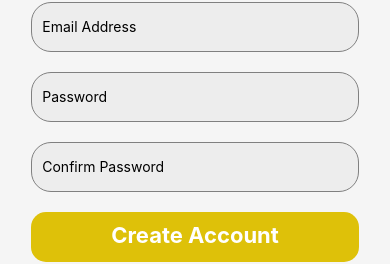
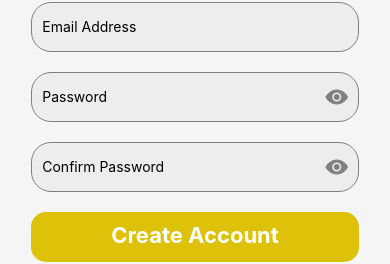
Before and after one commit to puja110/BudgetBuy, a React Native app: screen /SignUp in a window 390 px wide. Shown: the part 405-669 px from the top of the page. Built offline with nearby package versions, Linux system fonts and the light colour scheme.

Commit message:
flexbox fixes, other minor changes in login and signup pages

```diff
--- a/Screens/ForgotPassword.js
+++ b/Screens/ForgotPassword.js
@@ -67,7 +67,10 @@ export default function ForgotPassword({ navigation }) {
             </View>
             <TouchableOpacity
               style={styles.forgotPasswordButton}
-              onPress={()=> navigation.push('Login')}>
+              onPress={()=> {
+                alert("Reset password successfully!")
+                navigation.push('Login')
+              }}>
               <Text style={styles.forgotPasswordButtonText}>Submit</Text>
             </TouchableOpacity>
           </View>
@@ -109,10 +112,12 @@ const styles = StyleSheet.create({
     height: 50,
     borderColor: "gray",
     borderWidth: 0.8,
-    marginBottom: 20,
     paddingHorizontal: 15,
     borderRadius: 20,
     backgroundColor: "#ededed",
+    alignSelf: 'center',
+    justifyContent: 'center',
+    alignContent: 'center'
   },
   forgotPasswordButton: {
     height: 50,
@@ -139,10 +144,11 @@ const styles = StyleSheet.create({
   inputTextContainer: {
     display: 'flex',
     flexDirection: 'row',
+    marginBottom: 20,
   },
   passwordIcon: {
     position: 'absolute',
-    right: 14,
-    top: 14,
+    right: 10,
+    alignSelf: 'center',
   }
 });
--- a/Screens/LoginScreen.tsx
+++ b/Screens/LoginScreen.tsx
@@ -1,4 +1,4 @@
-import React from "react";
+import React, { useState }  from "react";
 import {
   View,
   Text,
@@ -9,8 +9,11 @@ import {
   Image,
 } from "react-native";
 import { SafeAreaView } from "react-native-safe-area-context";
+import Ionicons from '@expo/vector-icons/Ionicons'
 
 export default function LoginScreen({ navigation }) {
+
+  const [hidePassword, setHidePassword] = useState(true);
 
   return (
     <SafeAreaView style={styles.container}>
@@ -29,11 +32,22 @@ export default function LoginScreen({ navigation }) {
               placeholder="Email"
               keyboardType="email-address"
             />
-            <TextInput
-              style={styles.input}
-              placeholder="Password"
-              secureTextEntry={true}
-            />
+            <View style={styles.inputTextContainer}>
+              <TextInput
+                style={styles.input}
+                placeholder="Password"
+                secureTextEntry={hidePassword}
+              />
+              <TouchableOpacity
+                style={styles.passwordIcon}
+                onPress={() => setHidePassword(!hidePassword)}>
+                <Ionicons
+                  size={24}
+                  color='gray'
+                  name={hidePassword ? 'eye' : 'eye-off'}
+                />
+              </TouchableOpacity>
+            </View>
 
             <View style={styles.forgotPasswordContainer}>
               <TouchableOpacity onPress={()=> navigation.push('ForgotPassword')}>
@@ -145,7 +159,7 @@ const styles = StyleSheet.create({
     width: '100%',
     height: 50,
     borderColor: "gray",
-    borderWidth: 0.8,
+    borderWidth: 0.5,
     marginTop: 16,
     marginBottom: 10,
     paddingHorizontal: 15,
@@ -191,8 +205,8 @@ const styles = StyleSheet.create({
     justifyContent: 'space-between'
   },
   loginOptionsImage: {
-    width: 40,
-    height: 40
+    width: 35,
+    height: 35,
   },
   noAccountView: {
     flexDirection: "row",
@@ -201,10 +215,18 @@ const styles = StyleSheet.create({
   },
   iconButtons : {
     borderColor: 'DEDED9',
-    backgroundColor: "#ededed",
-    borderWidth: 1,
-    borderRadius: 10,
-    paddingHorizontal: 15,
-    paddingVertical: 3
+    backgroundColor: "#edebeb",
+    borderRadius: 15,
+    paddingHorizontal: 16,
+    paddingVertical: 6
+  },
+  inputTextContainer: {
+    display: 'flex',
+    flexDirection: 'row',
+  },
+  passwordIcon: {
+    position: 'absolute',
+    right: 10,
+    alignSelf: 'center',
   }
 });
--- a/Screens/SignUpScreen.tsx
+++ b/Screens/SignUpScreen.tsx
@@ -1,4 +1,4 @@
-import React from "react";
+import React, { useState }  from "react";
 import {
   View,
   Text,
@@ -9,8 +9,12 @@ import {
   Image,
 } from "react-native";
 import { SafeAreaView } from "react-native-safe-area-context";
+import Ionicons from '@expo/vector-icons/Ionicons'
 
 export default function SignUpScreen({ navigation }) {
+
+  const [hidePassword, setHidePassword] = useState(true);
+  const [hideConfirmPassword, setHideConfirmPassword] = useState(true);
 
   return (
     <SafeAreaView style={styles.container}>
@@ -40,16 +44,39 @@ export default function SignUpScreen({ navigation }) {
               style={styles.input}
               placeholder="Email Address"
             />
+            <View style={styles.inputTextContainer}>
               <TextInput
-              style={styles.input}
+                style={styles.inputPassword}
                 placeholder="Password"
-              secureTextEntry={true}
+                secureTextEntry={hidePassword}
               />
+              <TouchableOpacity
+                style={styles.passwordIcon}
+                onPress={() => setHidePassword(!hidePassword)}
+                >
+                <Ionicons
+                  size={24}
+                  color='gray'
+                  name={hidePassword ? 'eye' : 'eye-off'}
+                />
+              </TouchableOpacity>
+            </View>
+            <View style={styles.inputTextContainer}>
               <TextInput
-              style={styles.input}
+                style={styles.inputPassword}
                 placeholder="Confirm Password"
-              secureTextEntry={true}
+                secureTextEntry={hideConfirmPassword}
               />
+              <TouchableOpacity
+                style={styles.passwordIcon}
+                onPress={() => setHideConfirmPassword(!hideConfirmPassword)}>
+                <Ionicons
+                  size={24}
+                  color='gray'
+                  name={hideConfirmPassword ? 'eye' : 'eye-off'}
+                />
+              </TouchableOpacity>
+            </View>
             <TouchableOpacity style={styles.createAccountButton} onPress={()=> {
               alert("Account created successfully!")
               navigation.push('Login')
@@ -118,6 +145,15 @@ const styles = StyleSheet.create({
     borderRadius: 20,
     backgroundColor: "#ededed",
   },
+  inputPassword: {
+    width: "100%",
+    height: 50,
+    borderColor: "gray",
+    borderWidth: 0.8,
+    paddingHorizontal: 10,
+    borderRadius: 20,
+    backgroundColor: "#ededed",
+  },
   createAccountButton: {
     height: 50,
     backgroundColor: "#DEC109",
@@ -135,5 +171,15 @@ const styles = StyleSheet.create({
     paddingTop: 14,
     justifyContent: "center",
     paddingBottom: 10,
+  },
+  inputTextContainer: {
+    display: 'flex',
+    flexDirection: 'row',
+    marginBottom: 20,
+  },
+  passwordIcon: {
+    position: 'absolute',
+    right: 10,
+    alignSelf: 'center',
   }
 });
```
Lines whose indentation alone changed are shown as unchanged.
